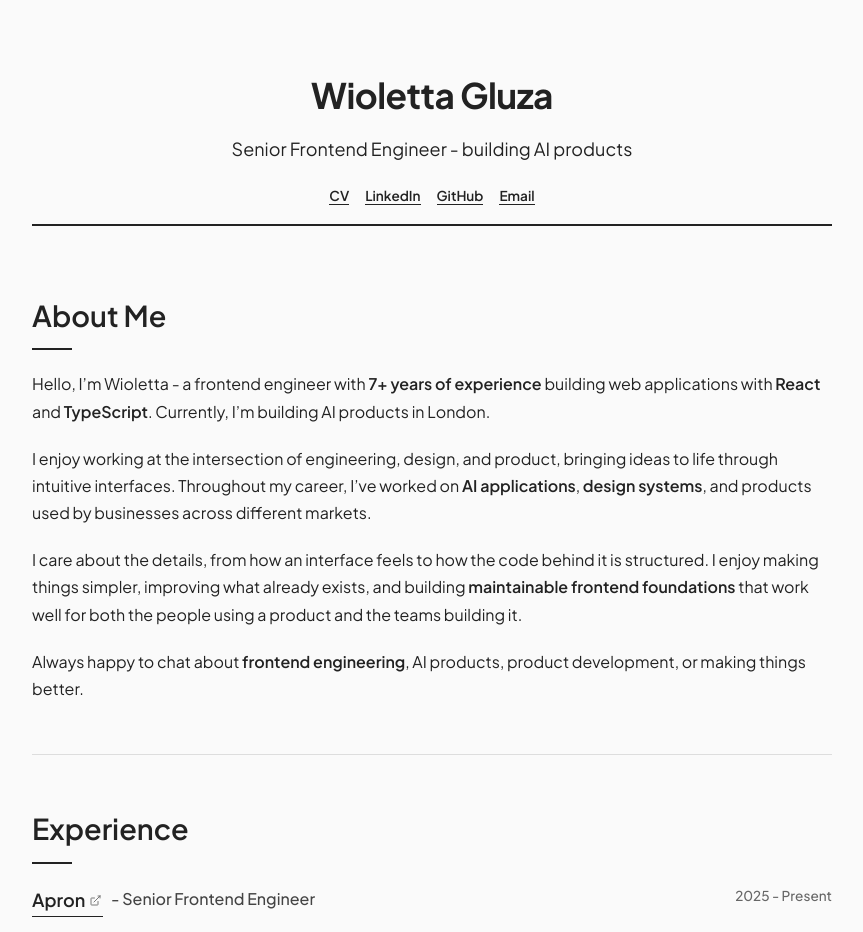
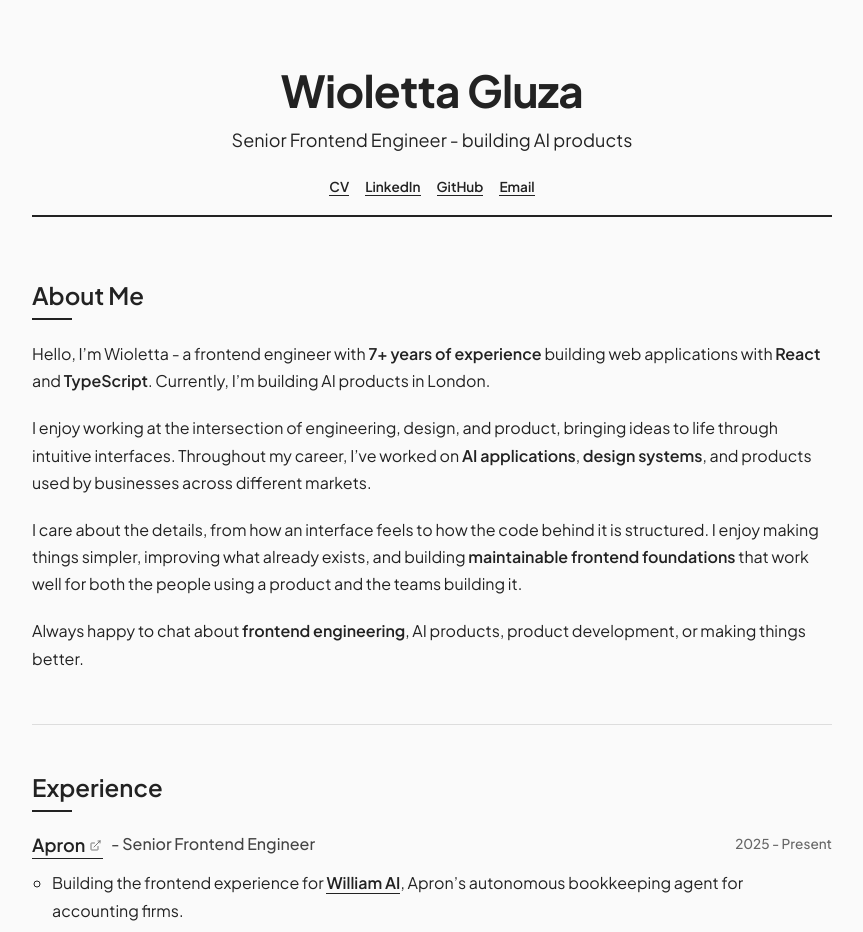
Before and after one commit to w-gluza/portfolio, a Next.js app: page / in a window 1280 px wide. Shown: the top 932 px of the page, without its empty margins (208-1071 px from the left). Built offline with nearby package versions, Linux system fonts and the light colour scheme.

Commit message:
style(type): widen heading scale and tighten heading line height

```diff
--- a/app/common/EntryList/EntryList.module.css
+++ b/app/common/EntryList/EntryList.module.css
@@ -21,6 +21,7 @@
   flex-wrap: wrap;
   gap: var(--space-1);
   font-size: var(--text-md);
+  line-height: var(--leading-snug);
   font-weight: var(--weight-bold);
 }
 
--- a/app/common/Heading/Heading.module.css
+++ b/app/common/Heading/Heading.module.css
@@ -1,3 +1,9 @@
+.h1,
+.h2,
+.h3 {
+  line-height: var(--leading-tight);
+}
+
 .h1 {
   font-size: var(--text-xl);
   letter-spacing: -0.015em;
--- a/app/components/publications/Publications.module.css
+++ b/app/components/publications/Publications.module.css
@@ -7,6 +7,7 @@
   align-items: center;
   gap: var(--space-1);
   font-size: var(--text-md);
+  line-height: var(--leading-snug);
   font-weight: var(--weight-bold);
   margin-block-end: var(--space-2);
 }
--- a/app/styles/globals.css
+++ b/app/styles/globals.css
@@ -16,8 +16,11 @@
   --text-sm: 0.85rem;
   --text-base: 1rem;
   --text-md: 1.125rem;
-  --text-lg: clamp(1.5rem, 1.2rem + 1.2vw, 1.8rem);
-  --text-xl: clamp(1.8rem, 1.4rem + 1.6vw, 2.2rem);
+  --text-lg: 1.5rem;
+  --text-xl: clamp(2rem, 1.5rem + 2.5vw, 2.75rem);
+
+  --leading-tight: 1.2;
+  --leading-snug: 1.4;
 
   --space-1: 0.25rem;
   --space-2: 0.5rem;
```
